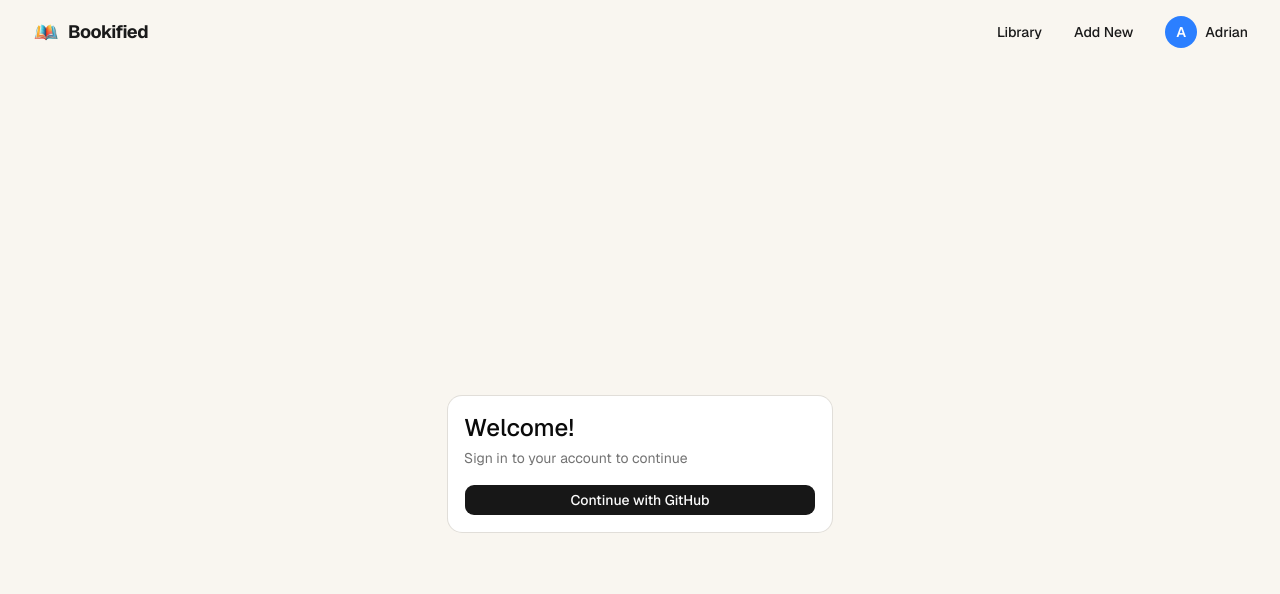
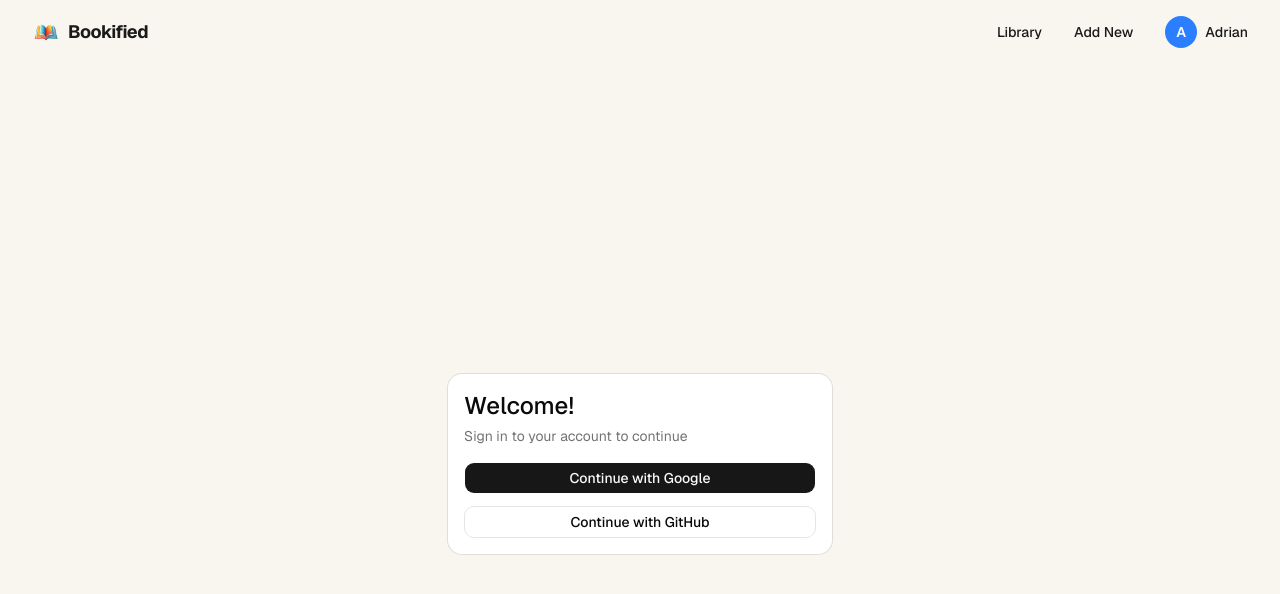
Before and after one commit to aidxhxr/rag-mcp, a Next.js app: page /auth/login in a window 1280 px wide. Shown: the top 594 px of the page. Built offline with nearby package versions, Linux system fonts and the light colour scheme.

Commit message:
Google OAuth setup

```diff
--- a/app/protected/page.tsx
+++ /dev/null
@@ -1,22 +0,0 @@
-import { redirect } from 'next/navigation'
-
-import { LogoutButton } from '@/components/logout-button'
-import { createClient } from '@/lib/supabase/server'
-
-export default async function ProtectedPage() {
-  const supabase = await createClient()
-
-  const { data, error } = await supabase.auth.getClaims()
-  if (error || !data?.claims) {
-    redirect('/auth/login')
-  }
-
-  return (
-    <div className="flex h-svh w-full items-center justify-center gap-2">
-      <p>
-        Hello <span>{data.claims.email}</span>
-      </p>
-      <LogoutButton />
-    </div>
-  )
-}
--- a/components/login-form.tsx
+++ b/components/login-form.tsx
@@ -12,29 +12,29 @@ import {
   CardHeader,
   CardTitle,
 } from '@/components/ui/card'
+import type { Provider } from '@supabase/supabase-js'
 
 export function LoginForm({ className, ...props }: React.ComponentPropsWithoutRef<'div'>) {
   const [error, setError] = useState<string | null>(null)
-  const [isLoading, setIsLoading] = useState(false)
+  const [isLoading, setIsLoading] = useState<Provider | null>(null)
 
-  const handleSocialLogin = async (e: React.FormEvent) => {
-    e.preventDefault()
+  const handleSocialLogin = async (provider: Provider) => {
     const supabase = createClient()
-    setIsLoading(true)
+    setIsLoading(provider)
     setError(null)
 
     try {
       const { error } = await supabase.auth.signInWithOAuth({
-        provider: 'github',
+        provider,
         options: {
-          redirectTo: `${window.location.origin}/auth/oauth?next=/protected`,
+          redirectTo: `${window.location.origin}/auth/oauth?next=/`,
         },
       })
 
       if (error) throw error
     } catch (error: unknown) {
       setError(error instanceof Error ? error.message : 'An error occurred')
-      setIsLoading(false)
+      setIsLoading(null)
     }
   }
 
@@ -46,14 +46,24 @@ export function LoginForm({ className, ...props }: React.ComponentPropsWithoutRe
           <CardDescription>Sign in to your account to continue</CardDescription>
         </CardHeader>
         <CardContent>
-          <form onSubmit={handleSocialLogin}>
-            <div className="flex flex-col gap-6">
-              {error && <p className="text-sm text-destructive-500">{error}</p>}
-              <Button type="submit" className="w-full" disabled={isLoading}>
-                {isLoading ? 'Logging in...' : 'Continue with GitHub'}
-              </Button>
-            </div>
-          </form>
+          <div className="flex flex-col gap-3">
+            {error && <p className="text-sm text-destructive-500">{error}</p>}
+            <Button
+              className="w-full"
+              disabled={isLoading !== null}
+              onClick={() => handleSocialLogin('google')}
+            >
+              {isLoading === 'google' ? 'Logging in...' : 'Continue with Google'}
+            </Button>
+            <Button
+              variant="outline"
+              className="w-full"
+              disabled={isLoading !== null}
+              onClick={() => handleSocialLogin('github')}
+            >
+              {isLoading === 'github' ? 'Logging in...' : 'Continue with GitHub'}
+            </Button>
+          </div>
         </CardContent>
       </Card>
     </div>
```
